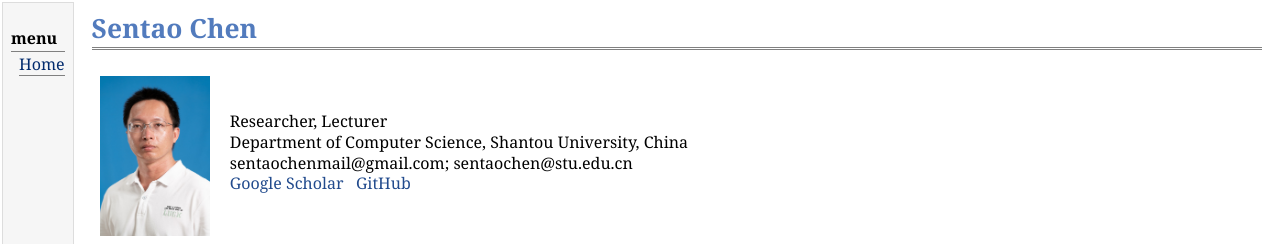
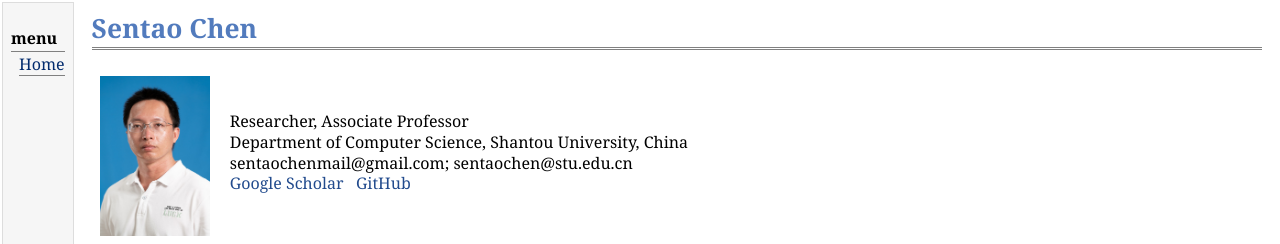
Before and after one commit to sentaochen/sentaochen.github.io, a plain HTML site: page index.html in a window 1280 px wide. Shown: the top 244 px of the page. Drawn offline with Linux system fonts and the light colour scheme.

Commit message:
Update index.html

```diff
--- a/index.html
+++ b/index.html
@@ -20,7 +20,7 @@
 </div>
 <table class="imgtable"><tbody><tr><td>
 <img src="sentaochen.jpg" alt="Sentao Chen" width="110px" height="160px">&nbsp;</td>
-<td align="left"><p>Researcher, Lecturer<br>
+<td align="left"><p>Researcher, Associate Professor<br>
 Department of Computer Science, Shantou University, China<br>
 sentaochenmail@gmail.com; sentaochen@stu.edu.cn<br>
 
```
